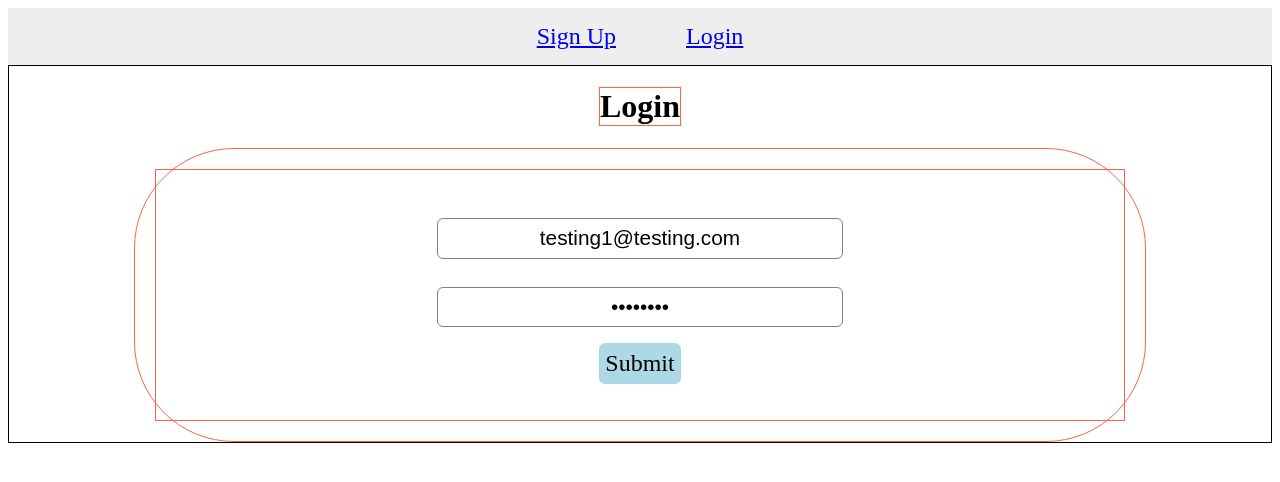
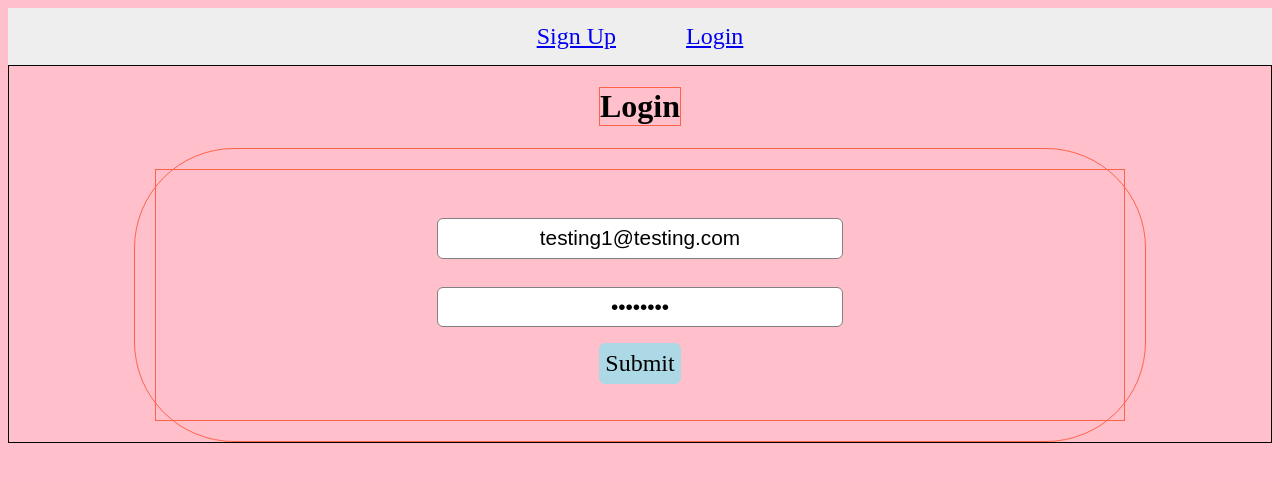
Before and after one commit to PotluckPlanner-TT7/Frontend, a React (Create React App) app: page /login in a window 1280 px wide. Shown: the top 482 px of the page. Built offline with nearby package versions, Linux system fonts and the light colour scheme.

Commit message:
setting up style file with css

```diff
--- a/src/components/potluck/MyPotLuck.js
+++ b/src/components/potluck/MyPotLuck.js
@@ -7,8 +7,7 @@ import {
 
 import MyPotLuckCard from "./MyPotLuckCard";
 
-import MyPotLuckStyle from "./MyPotLuckStyle";
-//      change^               change^
+import "./MyPotLuckStyle.css";
 
 const MyPotLuck = (props) => {
   const { myPotLuckData, userID, getOrganizerPotLuck } = props;
@@ -21,12 +20,12 @@ const MyPotLuck = (props) => {
   }, [getOrganizerPotLuck, userID]);
 
   return (
-    <MyPotLuckStyle>
+    <>
       <button onClick={addNewPotLuck}>Add Potluck</button>
       {myPotLuckData.map((pot) => {
-        return <MyPotLuckCard key={pot.potluck_description} potluck={pot} />;
+        return <MyPotLuckCard key={pot.potluck_title} potluck={pot} />;
       })}
-    </MyPotLuckStyle>
+    </>
   );
 };
 
--- a/src/components/potluck/MyPotLuckCard.js
+++ b/src/components/potluck/MyPotLuckCard.js
@@ -1,20 +1,15 @@
 import React from "react";
 
 function MyPotLuckCard(props) {
-  const {potluck} = props;
+  const { potluck } = props;
 
   return (
     <div>
       <ul>
         <li>{potluck.potluck_title}</li>
-        <li>{potluck.potluck_description}</li>
         <li>{potluck.potluck_date}</li>
         <li>{potluck.potluck_location}</li>
-        {/* <ul>
-          {potluck.guests.map(guest => {
-            return (<li>{guest}</li>)
-          })}
-        </ul> */}
+        <li>{potluck.potluck_description}</li>
       </ul>
     </div>
   );
--- /dev/null
+++ b/src/components/potluck/MyPotLuckStyle.css
@@ -0,0 +1,3 @@
+body {
+  background-color: pink;
+}
--- a/src/components/potluck/MyPotLuckStyle.js
+++ b/src/components/potluck/MyPotLuckStyle.js
@@ -1,9 +1,7 @@
 import styled from "styled-components";
 
 const MyPotLuckStyle = styled.div`
-  /*      change^ */
   background-color: #eee;
   box-sizing: border-box;
 `;
 export default MyPotLuckStyle;
-//                 change^
```
